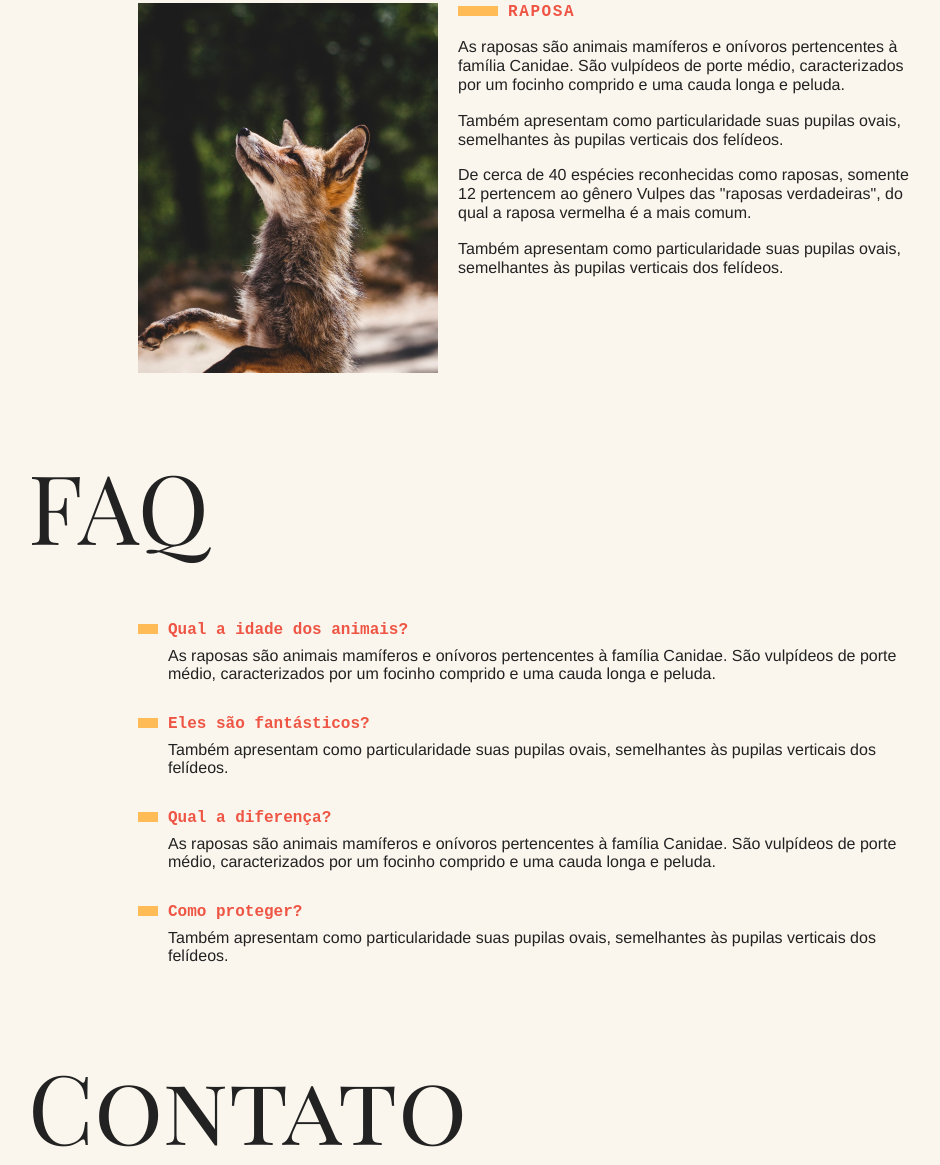
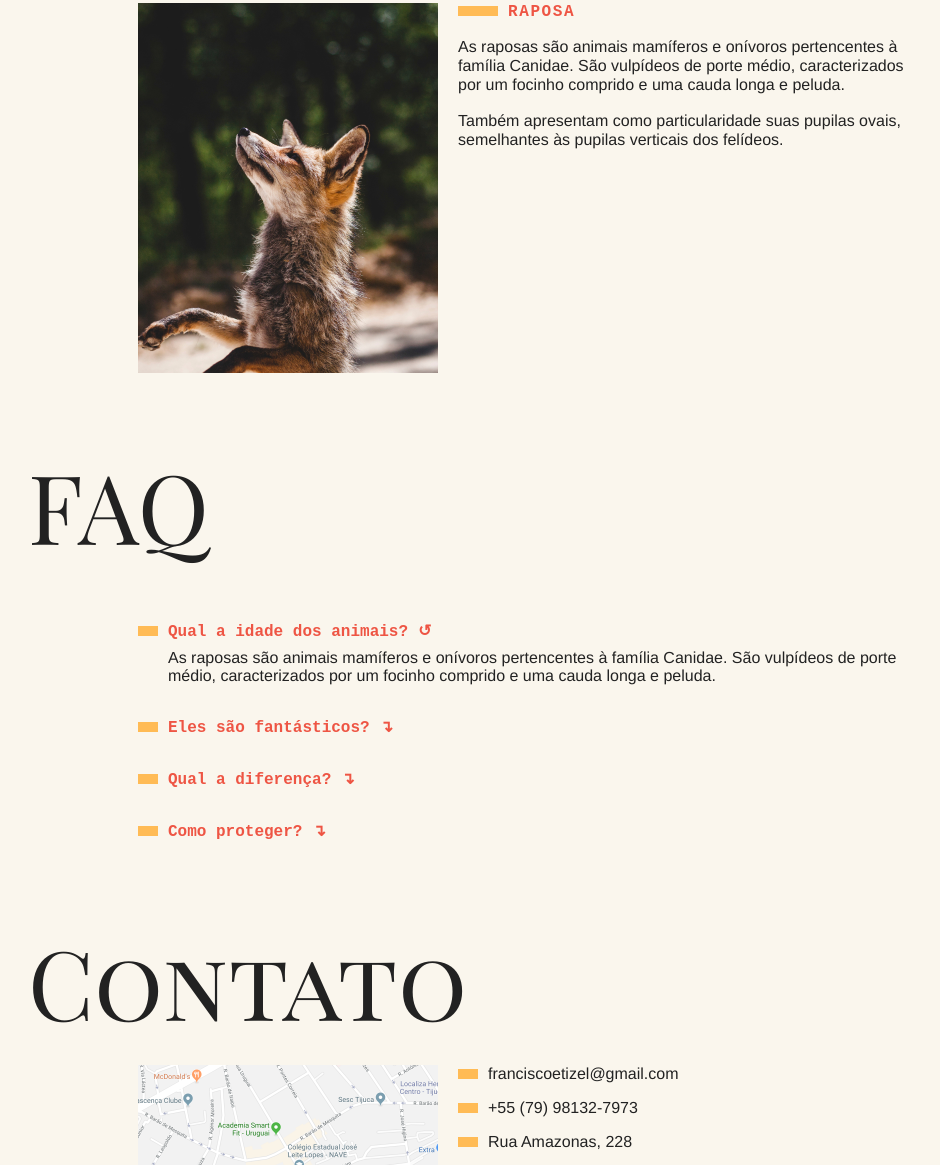
Before and after one commit to etizel/fantasticaanimals, a plain HTML site: page index.html in a window 1280 px wide. Shown: the part 355-1520 px from the top of the page, without its empty margins (162-1102 px from the left). Drawn offline with Linux system fonts and the light colour scheme.

Commit message:
accordion list

```diff
--- a/app.js
+++ b/app.js
@@ -1,4 +1,6 @@
 
+
+function tabNavegation() {
 const tabMenu = document.querySelectorAll('.js-tabmenu li');
 const tabContent = document.querySelectorAll('.js-tabcontent section');
 if(tabMenu.length && tabContent.length) {
@@ -21,6 +23,8 @@ itemMenu.addEventListener('click', () => {
   activeTab(index);
 })
 })
+}
+tabNavegation();
 
 
 
@@ -28,13 +32,28 @@ itemMenu.addEventListener('click', () => {
 
 
 
+function activeAccordion() {
+const accordionList = document.querySelectorAll('.js-accordion dt');
+
+const active = 'active';
+
+if(accordionList.length) {
+accordionList[0].classList.add(active);
+accordionList[0].nextElementSibling.classList.add(active)
 
 
+function activeAccordion(e) {
+  this.classList.toggle(active);
+  this.nextElementSibling.classList.toggle(active);
+}
 
 
-
-
-
+accordionList.forEach((item) => {
+  item.addEventListener('click', activeAccordion);
+})
+}
+};
+activeAccordion();
 
 
 
--- a/css/style.css
+++ b/css/style.css
@@ -125,7 +125,8 @@ body {
 }
 
 .faq-lista {
-  grid-column: 2 / 4
+  grid-column: 2 / 4;
+  cursor: pointer;
 }
 
 .faq-lista dt {
@@ -232,3 +233,34 @@ body {
     transform: translate(0, 0, 0);
   }
 }
+
+.js .js-accordion dd {
+  display: none;
+}
+
+.js-accordion  dt::after {
+  content: '↴';
+  width: 3px;
+  height: 6px;
+  padding-left: 10px;
+}
+.js-accordion  dt.active::after {
+  content: '↺';
+  padding-left: 10px;
+}
+.js .js-accordion dd.active {
+  display: block;
+  animation: slideDown .5s forwards;
+}
+
+
+@keyframes slideDown {
+  from {
+    opacity: 0;
+    max-height: 0;
+  }
+  to {
+    max-height: 180px;
+    opacity: 1;
+  }
+}
--- a/index.html
+++ b/index.html
@@ -48,9 +48,7 @@
         <p>As raposas são animais mamíferos e onívoros pertencentes à família Canidae. São vulpídeos de porte médio, caracterizados
           por um focinho comprido e uma cauda longa e peluda.</p>
         <p>Também apresentam como particularidade suas pupilas ovais, semelhantes às pupilas verticais dos felídeos.</p>
-        <p>De cerca de 40 espécies reconhecidas como raposas, somente 12 pertencem ao gênero Vulpes das "raposas verdadeiras", do
-          qual a raposa vermelha é a mais comum.</p>
-        <p>Também apresentam como particularidade suas pupilas ovais, semelhantes às pupilas verticais dos felídeos.</p>
+
       </section>
 
       <section>
@@ -67,9 +65,7 @@
         <p>As raposas são animais mamíferos e onívoros pertencentes à família Canidae. São vulpídeos de porte médio, caracterizados
           por um focinho comprido e uma cauda longa e peluda.</p>
         <p>Também apresentam como particularidade suas pupilas ovais, semelhantes às pupilas verticais dos felídeos.</p>
-        <p>De cerca de 40 espécies reconhecidas como raposas, somente 12 pertencem ao gênero Vulpes das "raposas verdadeiras", do
-          qual a raposa vermelha é a mais comum.</p>
-        <p>Também apresentam como particularidade suas pupilas ovais, semelhantes às pupilas verticais dos felídeos.</p>
+
       </section>
       <section>
         <h2>Lobo</h2>
@@ -77,8 +73,7 @@
           por um focinho comprido e uma cauda longa e peluda.</p>
         <p>Também apresentam como particularidade suas pupilas ovais, semelhantes às pupilas verticais dos felídeos.</p>
         <p>De cerca de 40 espécies reconhecidas como raposas, somente 12 pertencem ao gênero Vulpes das "raposas verdadeiras", do
-          qual a raposa vermelha é a mais comum.</p>
-        <p>Também apresentam como particularidade suas pupilas ovais, semelhantes às pupilas verticais dos felídeos.</p>
+
       </section>
       <section>
         <h2>Macaco</h2>
@@ -101,9 +96,9 @@
     </div>
   </section>
 
-  <section class="grid-section faq" id="faq">
+  <section class="grid-section faq js-accordion" id="faq">
     <h1 class="titulo">FAQ</h1>
-    <dl class="faq-lista">
+    <dl class="faq-lista js-faqlista">
       <dt>Qual a idade dos animais?</dt>
       <dd>As raposas são animais mamíferos e onívoros pertencentes à família Canidae. São vulpídeos de porte médio, caracterizados por um focinho comprido e uma cauda longa e peluda.</dd>
       <dt>Eles são fantásticos?</dt>
```
